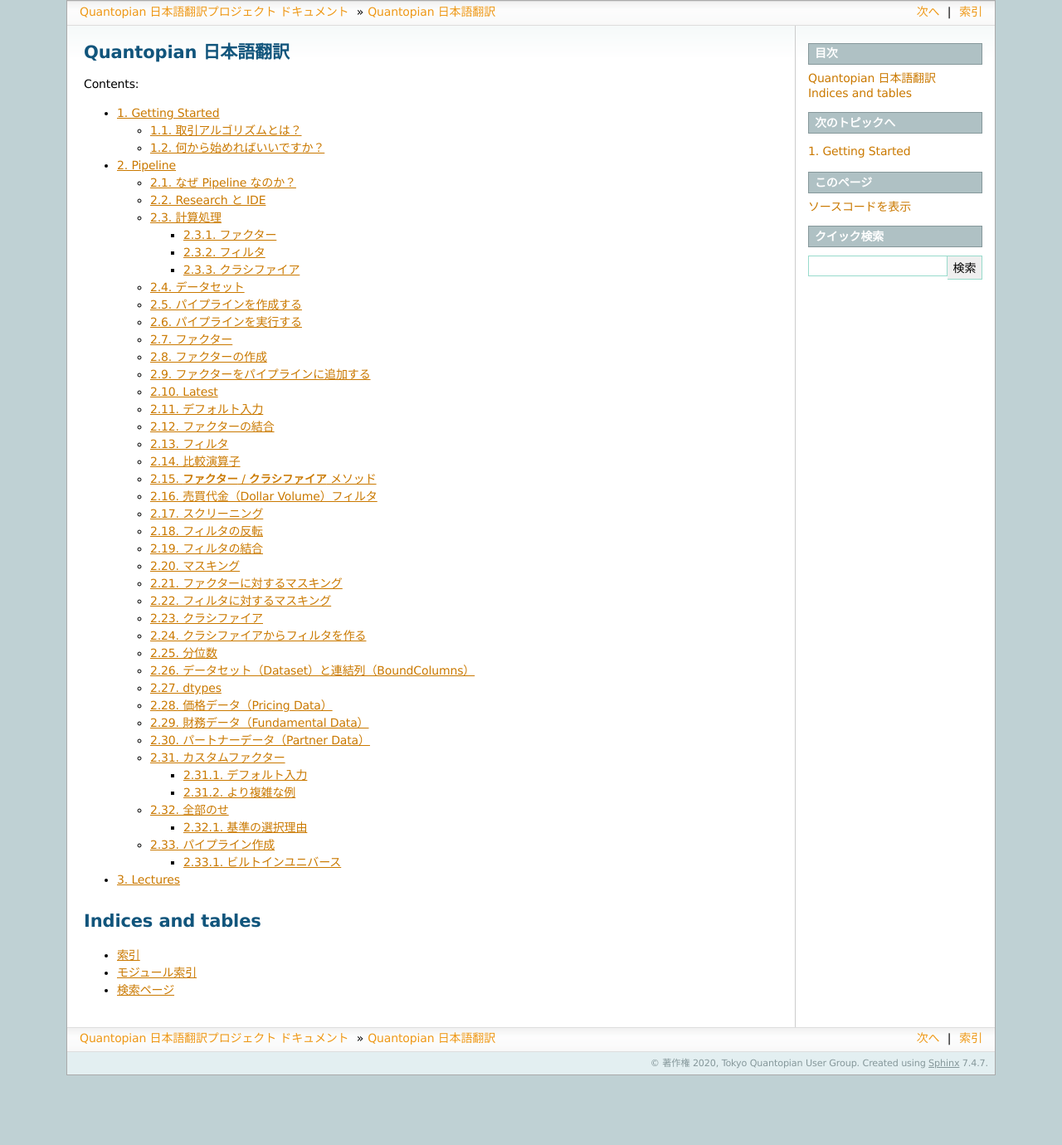
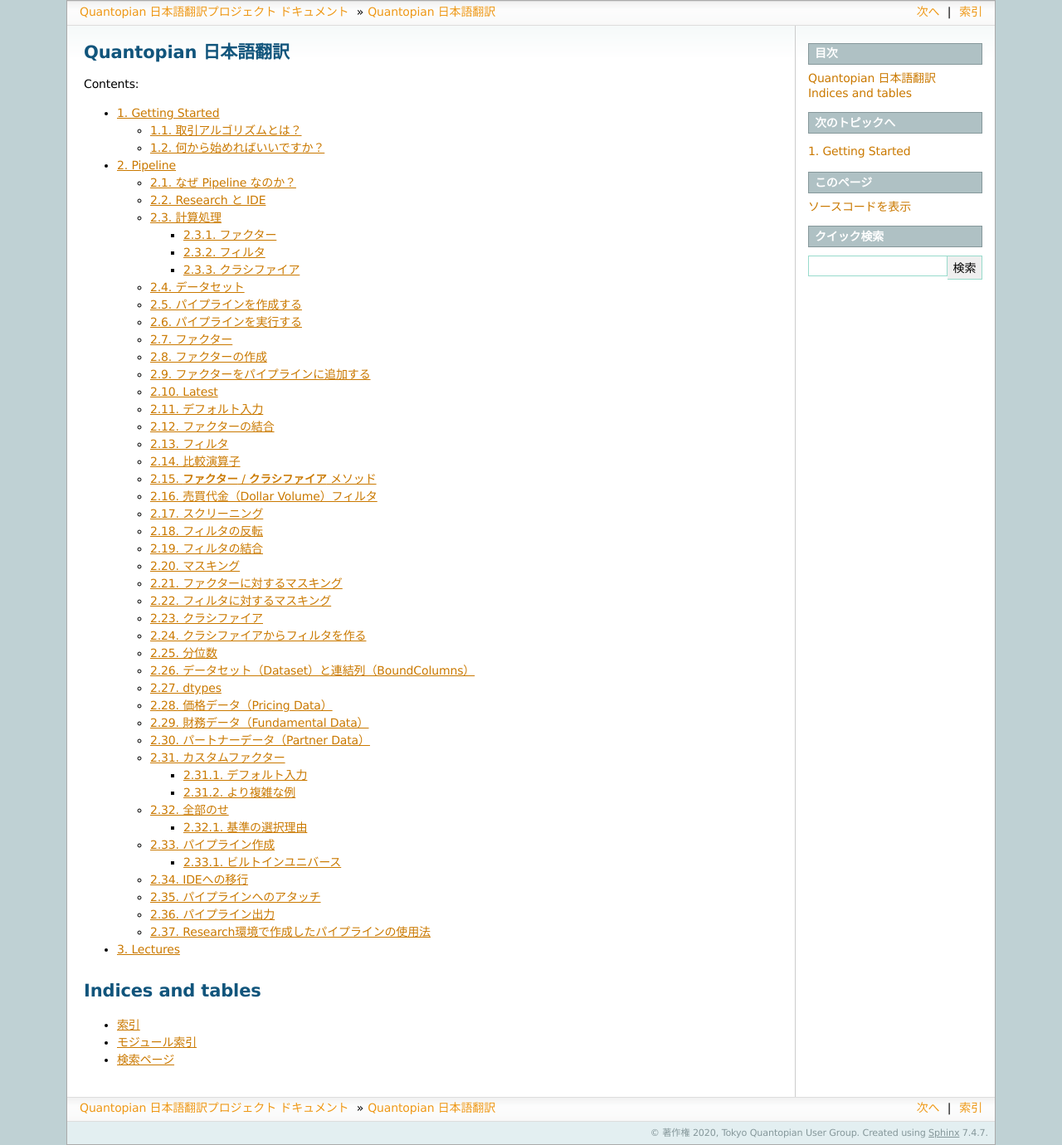
Before and after one commit to tokyoquantopian/quantopian-doc-ja, a Sphinx documentation site: the page built from source/index.rst, in a window 1280 px wide. Shown: the whole page at 83% size. Built offline with Sphinx 7.4.7, drawn with Linux system fonts in a browser that asks for light colours; before the commit the page ends 1296 px from its top, so only the background shows below that; some of the changed lines change nothing that is shown.

Commit message:
2_pipeline_lesson12 の1stコミット

```diff
--- /dev/null
+++ b/source/tutorial/2_pipeline_lesson12.rst
@@ -0,0 +1,428 @@
+IDEへの移行
+----------------
+
+ここまでのレッスンはResearch環境でパイプラインを作成して実行してきました。
+いよいよIDE環境へ移行します。まず始まる前に、``Pipeline`` をインポートのインポートと
+空のパイプライン出力を返す ``make_pipeline`` を作成したスケルトンアルゴリズムを作ります。
+
+（訳注：このレッスンのコードはResearch環境では動作しません。IDE環境（アルゴリズム）環境で動作します）
+
+.. code:: ipython2
+
+    import quantopian.algorithm as algo
+    from quantopian.pipeline import Pipeline
+
+    def initialize(context):
+        my_pipe = make_pipeline()
+        algo.attach_pipeline(my_pipe, 'my_pipeline')
+
+    def make_pipeline():
+        return Pipeline()
+
+パイプラインへのアタッチ
+-------------------------
+
+Research環境では ``make_pipline`` はパイプラインオブジェクトのインスタンス化を行い、
+``run_pipeline`` は実行期間指定の指定とパイプライン実行を行ってきました。
+アルゴリズムの中でこれを安全に実行することはできないため、どうにかしてアルゴリズムの
+シミュレーション（訳注：IDE環境でアルゴリズムのバックテストを行うこと）でパイプラインを実行させる必要があります。
+シミュレーションでパイプラインを実行させるためには、 ``attach_pipeline`` を使ってパイプラインをアタッチします。
+
+``attatch_pipeline`` 関数は2つの引数を必要とします。 ``Pipeline`` オブジェクトへの参照、および文字列による任意のパイプライン名です。
+``attatch_pipeline`` をインポートして、スケルトンアルゴリズムに作成した空のパイプラインをアタッチします。
+
+.. code:: ipython2
+
+    import quantopian.algorithm as algo
+    from quantopian.pipeline import Pipeline
+
+    def initialize(context):
+        my_pipe = make_pipeline()
+        algo.attach_pipeline(my_pipe, 'my_pipeline')
+
+    def make_pipeline():
+        return Pipeline()
+
+パイプラインにアタッチできたので、パイプラインは毎日一度実行されるようになりました。もし2016年6月6日（月）から2016年6月10日（金）まで
+アルゴリズムのバックテストやライブトレードを行った場合、パイプラインは毎日1回（合計5回）実行されます。
+アタッチしたパイプラインは、実行日ごとに新しいDataFrameを出力します。しかしながら、現在のシミュレーション対象日はパイプライン計算の日付
+として暗に示されるため出力されたDataFrameは日付によるインデクスを持ちません。
+
+パイプライン出力
+-------------------------
+
+日々のパイプライン出力結果は、 ``before_trading_start`` の中の ``pipeline_output`` で取り出すことができます。
+``pipeline_output`` は引数としてアタッチしたパイプライン名を必要とし、シミュレーション対象日におけるシミュレーション結果である
+Dataframeを返します。``pipeline_output`` をインポートし、スケルトンアルゴリズムを修正して日々のパイプライン出力を ``context`` に
+ストアできるようにします。
+
+.. code:: ipython2
+
+    import quantopian.algorithm as algo
+    from quantopian.pipeline import Pipeline
+
+    def initialize(context):
+        my_pipe = make_pipeline()
+        algo.attach_pipeline(my_pipe, 'my_pipeline')
+
+    def make_pipeline():
+        return Pipeline()
+
+    def before_trading_start(context, data):
+        # パイプライン出力のDataFrameをcontextにストアする
+        context.output = algo.pipeline_output('my_pipeline')
+
+これでスケルトンアルゴリズムは約8000行と0個の列を持つ空のDataframeを毎日出力するようになりました。
+出力結果はこのようになります（Research環境とは異なり、 ``MultiIndex`` にならないことに注目してください）。
+
+
+.. raw:: html
+
+    <div style="max-height:1000px;max-width:1500px;overflow:auto;">
+    <table border="1" class="dataframe">
+      <thead>
+        <tr style="text-align: right;">
+          <th></th>
+        </tr>
+      </thead>
+      <tbody>
+        <tr>
+          <th>Equity(2 [AA])</th>
+        </tr>
+        <tr>
+          <th>Equity(21 [AAME])</th>
+        </tr>
+        <tr>
+          <th>Equity(24 [AAPL])</th>
+        </tr>
+        <tr>
+          <th>Equity(25 [AA_PR])</th>
+        </tr>
+        <tr>
+          <th>Equity(31 [ABAX])</th>
+        </tr>
+      </tbody>
+    </table>
+    </div>
+
+Research環境で作成したパイプラインの使用法
+------------------------------------------
+
+`以前のレッスン <https://www.quantopian.com/tutorials/pipeline#lesson11>`__ で作成したパイプラインのアルゴリズムに移行するには、
+Research環境で使った必要なimport文と、　``make_pipeline`` 関数を、アルゴリズムにコピーするだけです。
+以下のパイプラインを実行すると150行と2つの列（ ``longs`` と ``shorts`` ）をもつDataframeをシミュレーション対象日ごとに
+ ``context`` にストアします。
+
+.. code:: ipython2
+
+    import quantopian.algorithm as algo
+    from quantopian.pipeline import Pipeline
+    from quantopian.pipeline.data.builtin import USEquityPricing
+    from quantopian.pipeline.factors import SimpleMovingAverage
+    from quantopian.pipeline.filters import QTradableStocksUS
+
+    def initialize(context):
+        my_pipe = make_pipeline()
+        algo.attach_pipeline(my_pipe, 'my_pipeline')
+
+    def make_pipeline():
+        """
+        パイプラインを作成する
+        """
+
+        # ベースとなるユニバースとして、QTradableStockUSをセット
+        base_universe = QTradableStocksUS()
+
+        # 10日間の終値移動平均
+        mean_10 = SimpleMovingAverage(
+            inputs=[USEquityPricing.close],
+            window_length=10,
+            mask=base_universe
+        )
+
+        # 30日間の終値移動平均
+        mean_30 = SimpleMovingAverage(
+            inputs=[USEquityPricing.close],
+            window_length=30,
+            mask=base_universe
+        )
+
+        percent_difference = (mean_10 - mean_30) / mean_30
+
+        # 空売り銘柄を選択するフィルタ
+        shorts = percent_difference.top(75)
+
+        # 購入銘柄を選択するフィルタ
+        longs = percent_difference.bottom(75)
+
+        # 全取引銘柄を選択するフィルタ
+        securities_to_trade = (shorts | longs)
+
+        return Pipeline(
+            columns={
+                'longs': longs,
+                'shorts': shorts
+            },
+            screen=(securities_to_trade),
+        )
+
+    def before_trading_start(context, data):
+        # パイプライン出力のDataFrameをcontextにストアする
+        context.output = algo.pipeline_output('my_pipeline')
+
+シミュレーション対象日ごとのパイプライン出力は以下のような感じになります：
+
+.. raw:: html
+
+    <div>
+    <table border="1" class="dataframe">
+      <thead>
+        <tr style="text-align: right;">
+          <th></th>
+          <th>longs</th>
+          <th>shorts</th>
+        </tr>
+      </thead>
+      <tbody>
+        <tr>
+          <th>Equity(39 [DDC])</th>
+          <td>False</td>
+          <td>True</td>
+        </tr>
+        <tr>
+          <th>Equity(351 [AMD])</th>
+          <td>True</td>
+          <td>False</td>
+        </tr>
+        <tr>
+          <th>Equity(371 [TVTY])</th>
+          <td>True</td>
+          <td>False</td>
+        </tr>
+        <tr>
+          <th>Equity(474 [APOG])</th>
+          <td>False</td>
+          <td>True</td>
+        </tr>
+        <tr>
+          <th>Equity(523 [AAN])</th>
+          <td>False</td>
+          <td>True</td>
+        </tr>
+      </tbody>
+    </table>
+    </div>
+
+購入または空売りを行う銘柄に対する取引量の計算と、発注を行うための関数をいくつか作成し、パイプライン出力で指定します。
+`Getting Started Tutorial <https://www.quantopian.com/tutorials/getting-started>`__ で学んだ基本知識を使い、
+取引量の計算と発注を行う関数を実装します。
+
+ .. code:: ipython2
+
+    def compute_target_weights(context, data):
+        """
+        取引量を計算します。
+        """
+        # 目標取引量を格納する空のディクショナリの初期化
+        # 銘柄と目標取引量をマッピングします。
+        weights = {}
+
+        # longs または shorts のリストに銘柄が存在する場合、
+        # 全ての銘柄が等しくなるよう取引量を決定します。
+        if context.longs and context.shorts:
+            long_weight = 0.5 / len(context.longs)
+            short_weight = -0.5 / len(context.shorts)
+        else:
+            return weights
+
+        # longs または　shorts のリストの中に保有銘柄が含まれていない場合、
+        # ポジションを解消（訳注：保有量をゼロにする）します。
+        for security in context.portfolio.positions:
+            if security not in context.longs and security not in context.shorts and data.can_trade(security):
+                weights[security] = 0
+
+        for security in context.longs:
+            weights[security] = long_weight
+
+        for security in context.shorts:
+            weights[security] = short_weight
+
+        return weights
+
+    def before_trading_start(context, data):
+        """
+        パイプライン出力を取得します。
+        """
+
+        # シミュレーション日ごとにパイプライン出力を取得します。
+        pipe_results = algo.pipeline_output('my_pipeline')
+
+        # `longs`  列の値がTrueの場合は購入対象となります。
+        # 取引可能かどうかを併せてチェックします。
+        context.longs = []
+        for sec in pipe_results[pipe_results['longs']].index.tolist():
+            if data.can_trade(sec):
+                context.longs.append(sec)
+
+        # `shorts`  列の値がTrueの場合は空売り対象となります。
+        # 取引可能かどうかを併せてチェックします。
+        context.shorts = []
+        for sec in pipe_results[pipe_results['shorts']].index.tolist():
+            if data.can_trade(sec):
+                context.shorts.append(sec)
+
+    def my_rebalance(context, data):
+        """
+        週1度リバランスを実行します。
+        """
+
+        # リバランスの際の目標取引量を計算します。
+        target_weights = compute_target_weights(context, data)
+
+        # 計算できたらポートフォリオのリバランスを実行します。
+        if target_weights:
+            algo.order_optimal_portfolio(
+                objective=opt.TargetWeights(target_weights),
+                constraints=[],
+            )
+
+最後にここまでの成果をひとまとめにします。リバランスの回数は週1回とします。
+
+（訳注：Quantopianのオンラインレッスン上では、Cloneボタンをクリックすることで以下のアルゴリズムを自分のIDE環境にコピーできます）
+
+.. code:: ipython2
+
+    from quantopian.algorithm import order_optimal_portfolio
+    from quantopian.algorithm import attach_pipeline, pipeline_output
+    from quantopian.pipeline import Pipeline
+    from quantopian.pipeline.data.builtin import USEquityPricing
+    from quantopian.pipeline.factors import SimpleMovingAverage
+    from quantopian.pipeline.filters import QTradableStocksUS
+    import quantopian.optimize as opt
+
+    def initialize(context):
+        # リバランス関数を週の始めの取引開始時に実行します。
+        schedule_function(
+            my_rebalance,
+            date_rules.week_start(),
+            time_rules.market_open()
+        )
+
+        # パイプラインを作成しアルゴリズムにアタッチします。
+        my_pipe = make_pipeline()
+        attach_pipeline(my_pipe, 'my_pipeline')
+
+    def make_pipeline():
+        """
+        パイプラインを作成します。
+        """
+
+        # ベースとなるユニバースとしてQTradableStocksUSをセットします。
+        base_universe = QTradableStocksUS()
+
+        # 10日間の終値移動平均を計算します。
+        mean_10 = SimpleMovingAverage(
+            inputs=[USEquityPricing.close],
+            window_length=10,
+            mask=base_universe
+        )
+
+        # 30日間の終値移動平均を計算します。
+        mean_30 = SimpleMovingAverage(
+            inputs=[USEquityPricing.close],
+            window_length=30,
+            mask=base_universe
+        )
+
+        percent_difference = (mean_10 - mean_30) / mean_30
+
+        # 空売り銘柄を選択するフィルタ
+        shorts = percent_difference.top(75)
+
+        # 購入銘柄を選択するフィルタ
+        longs = percent_difference.bottom(75)
+
+        # 全取引銘柄を選択するフィルタ
+        securities_to_trade = (shorts | longs)
+
+        return Pipeline(
+            columns={
+                'longs': longs,
+                'shorts': shorts
+            },
+            screen=(securities_to_trade),
+        )
+
+    def compute_target_weights(context, data):
+        """
+        取引量を計算します。
+        """
+
+        # 目標取引量を格納する空のディクショナリの初期化
+        # 銘柄と目標取引量をマッピングします。
+        weights = {}
+
+        # longs または shorts のリストに銘柄が存在する場合、
+        # 全ての銘柄が等しくなるよう取引量を決定します。
+        if context.longs and context.shorts:
+            long_weight = 0.5 / len(context.longs)
+            short_weight = -0.5 / len(context.shorts)
+        else:
+            return weights
+
+        # longs または　shorts のリストの中に保有銘柄が含まれていない場合、
+        # ポジションを解消（訳注：保有量をゼロにする）します。
+        for security in context.portfolio.positions:
+            if security not in context.longs and security not in context.shorts and data.can_trade(security):
+                weights[security] = 0
+
+        for security in context.longs:
+            weights[security] = long_weight
+
+        for security in context.shorts:
+            weights[security] = short_weight
+
+        return weights
+
+    def before_trading_start(context, data):
+        """
+        パイプライン出力を取得します。
+        """
+
+        # シミュレーション日ごとにパイプライン出力を取得します。
+        pipe_results = pipeline_output('my_pipeline')
+
+        # `longs`  列の値がTrueの場合は購入対象となります。
+        # 取引可能かどうかを併せてチェックします。
+        context.longs = []
+        for sec in pipe_results[pipe_results['longs']].index.tolist():
+            if data.can_trade(sec):
+                context.longs.append(sec)
+
+        # `shorts`  列の値がTrueの場合は空売り対象となります。
+        # 取引可能かどうかを併せてチェックします。
+        context.shorts = []
+        for sec in pipe_results[pipe_results['shorts']].index.tolist():
+            if data.can_trade(sec):
+                context.shorts.append(sec)
+
+    def my_rebalance(context, data):
+        """
+        週1度リバランスを実行します。
+        """
+
+        # リバランスの際の目標取引量を計算します。
+        target_weights = compute_target_weights(context, data)
+
+        # 計算できたらポートフォリオのリバランスを実行します。
+        if target_weights:
+            order_optimal_portfolio(
+                objective=opt.TargetWeights(target_weights),
+                constraints=[],
+            )
+
+パイプラインをバックテストで実行する場合、全体の計算スピードを向上させるためにバッチ実行で行われる点に注意してください。
+そのためパフォーマンスチャートは周期的に止まって見えます。
+
+パイプラインチュートリアルは以上です。
+ぜひResearch環境でパイプラインを自分自身でデザインし、アルゴリズムで実行してみてください。
--- a/source/tutorial/index.rst
+++ b/source/tutorial/index.rst
@@ -29,3 +29,4 @@
    2_pipeline_lesson9
    2_pipeline_lesson10
    2_pipeline_lesson11
+   2_pipeline_lesson12
```
